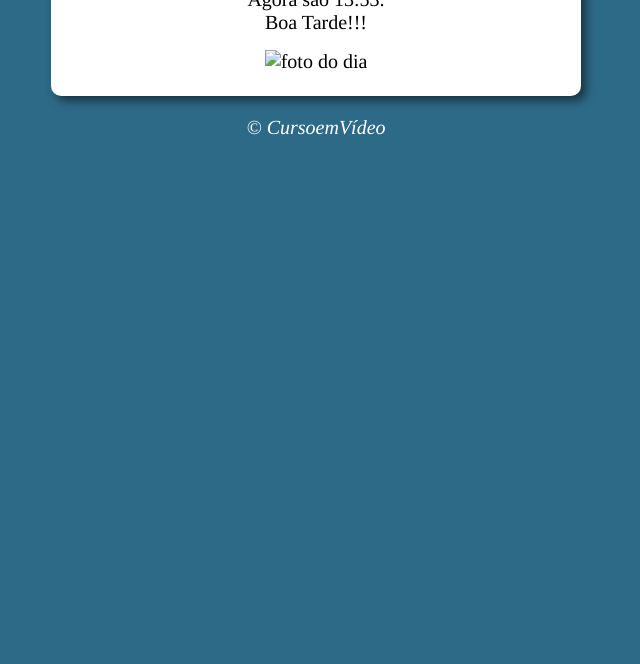
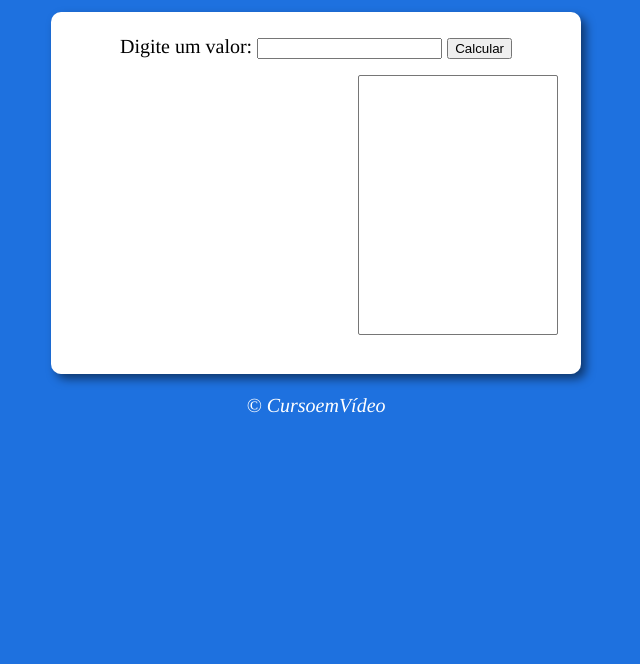
Before and after one commit to brunoamaia/CursoEmVideoJavaScript, a plain HTML site: page Modulo E/Exercicios/ex017/modelo.html in a window 1280 px wide. Shown: the part 136-800 px from the top of the page, without its empty margins (324-964 px from the left). Drawn offline with Linux system fonts and the light colour scheme.

Commit message:
exercicio 17

```diff
--- a/Modulo E/Exercicios/ex017/estilo.css
+++ b/Modulo E/Exercicios/ex017/estilo.css
@@ -27,3 +27,21 @@ footer {
     text-align: center;
     font-style: italic;
 }
+
+#resultado {
+    display: flex;
+    justify-content: space-between;
+}
+
+#css {
+    height: 260px;
+    color: inherit;
+    text-align: left;
+    width: 200px;
+}
+
+#select {
+    font: normal 15pt Times;
+    height: 260px;
+    width: 200px;
+}
--- a/Modulo E/Exercicios/ex017/modelo.html
+++ b/Modulo E/Exercicios/ex017/modelo.html
@@ -3,23 +3,26 @@
 <head>
     <meta charset="UTF-8">
     <meta name="viewport" content="width=device-width, initial-scale=1.0">
-    <title>Hora do dia</title>
+    <title>Tabuada</title>
 
     <link rel="stylesheet" href="estilo.css">   <!-- Chmada do Css -->
 </head>
-<body onload="carregar()">
+<body>
 
     <header>
-        <h1>Hora do dia</h1>
+        <h1>Exercício 17 <br> Hora da Tabuada</h1>
     </header>
 
     <section>
         <div id="msg">
-            Aqui vai aparecer a mensagem ...
+            Digite um valor:
+            <input type="number" id="valor">
+            <button onclick="tabuada()"> Calcular </button>
         </div>
 
-        <div id="foto">
-            <img id="imagem" src="./src/fmanha.png" alt="foto do dia">
+        <div id="resultado">
+            <div id="css"></div>
+            <select name="tabuada" id="select" size="10"></select>
         </div>
     </section>
 
--- a/Modulo E/Exercicios/ex017/script.js
+++ b/Modulo E/Exercicios/ex017/script.js
@@ -1,29 +1,34 @@
 
-function carregar() {
-    var msg = window.document.getElementById('msg')
-    var img = window.document.getElementById('imagem')
-    var data = new Date()
-    var hora = data.getHours()
-    var minuto = data.getMinutes()
+function tabuada() {
+    let valor = window.document.getElementById('valor')
+    let res = window.document.getElementById('resultado')
+    let css = window.document.getElementById('css')
+    let sel = window.document.getElementById('select')
 
-    if (minuto < 10) {      // Ajustar a forma de aparecer os minutos
-        minuto = `0${minuto}`
+    if (valor.value.length == 0) {
+        return res.innerHTML = 'Informe um valor para ser calculado!!!'
     }
 
-    msg.innerHTML = `Agora são ${hora}:${minuto}.<br>`
+    valor = Number(valor.value)
 
+    // Limpar a região de resposta
 
-    if (hora < 12) {
-        msg.innerHTML += 'Bom Dia!!!'
-        img.src = './src/fmanha.png'
-        window.document.body.style.background = '#df9e02' //efa000
-    } else if (hora <= 18) {
-        msg.innerHTML += 'Boa Tarde!!!'
-        img.src = './src/ftarde.png'
-        window.document.body.style.background = '#2d6a87' //c3ddfe
-    } else {
-        msg.innerHTML += 'Boa Noite!!!'
-        img.src = './src/fnoite.png'
-        window.document.body.style.background = '#564a5f'
+    css.innerHTML = ''
+    sel.innerHTML = ''
+
+    // Formatação para o "css"
+
+    for (let i = 1; i <= 10; i++) {
+        css.innerHTML += `${valor} ‧ ${i} = ${valor*i} <br>`
+    }
+
+    // formatação para o "select"
+    let c = 1
+    while (c<=10) {
+        let item = document.createElement('option') // Criar uma opção para o select - é necessário para o PHP
+        item.text = `${valor} ‧ ${c} = ${valor*c}`  // texto da opção
+        item.value = `tab${c}`                     // Valor da opção (PHP)
+        sel.appendChild(item)
+        c++
     }
 }
```
